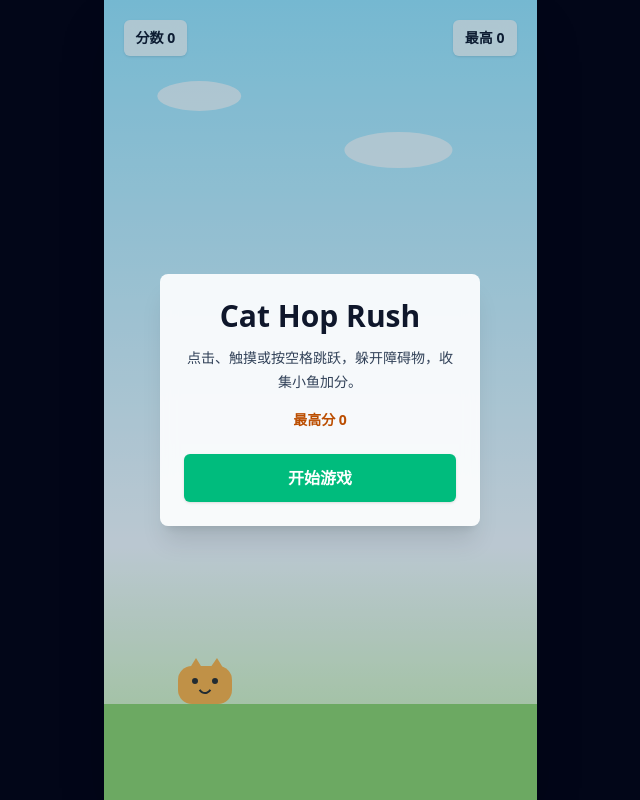
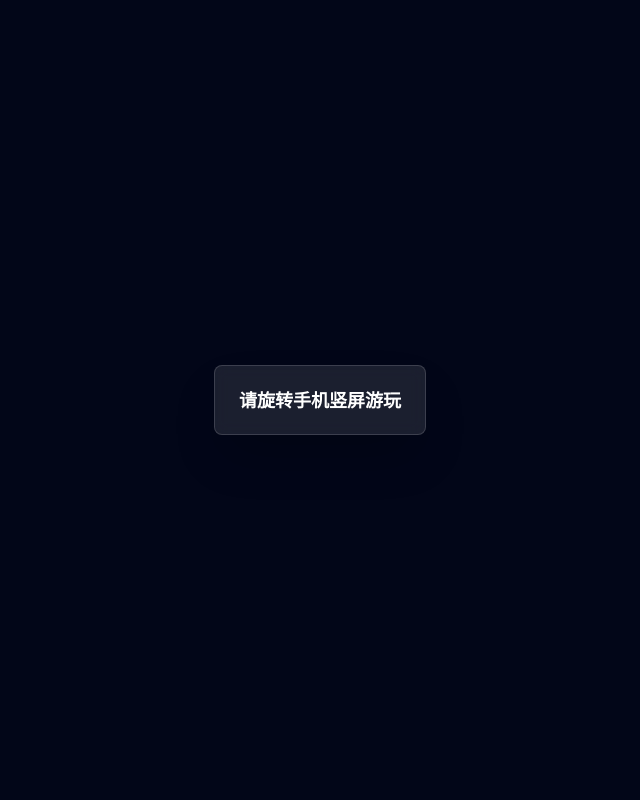
Before and after one commit to Shuyue16/h5-cat-hop, a React (Vite) app: page / in a window 1280 px wide. Shown: the whole page, without its empty margins (320-960 px from the left). Built offline with nearby package versions, Linux system fonts and the light colour scheme.

Commit message:
feat: implement cat hop mvp

```diff
--- a/index.html
+++ b/index.html
@@ -3,8 +3,11 @@
   <head>
     <meta charset="UTF-8" />
     <link rel="icon" type="image/svg+xml" href="/favicon.svg" />
-    <meta name="viewport" content="width=device-width, initial-scale=1.0" />
-    <title>h5-cat-hop</title>
+    <meta
+      name="viewport"
+      content="width=device-width, initial-scale=1.0, maximum-scale=1.0, user-scalable=no, viewport-fit=cover"
+    />
+    <title>Cat Hop Rush</title>
   </head>
   <body>
     <div id="root"></div>
--- a/src/App.tsx
+++ b/src/App.tsx
@@ -1,25 +1,39 @@
-import { useCallback, useEffect, useMemo, useState } from 'react'
+import { useCallback, useEffect, useMemo, useState, type TouchEvent } from 'react'
 import { GameCanvas } from './components/GameCanvas'
 import { GameOverPanel } from './components/GameOverPanel'
 import { HUD } from './components/HUD'
 import { StartPanel } from './components/StartPanel'
 import { DESIGN_HEIGHT, DESIGN_WIDTH } from './game/constants'
-import { createInitialState, jump, resizeGame, startGame, updateGame } from './game/engine'
+import { createInitialState, jump, startGame, updateGame } from './game/engine'
 import { useGameLoop } from './hooks/useGameLoop'
 
+type ViewportState = {
+  width: number
+  height: number
+  gameWidth: number
+  gameHeight: number
+  isLandscape: boolean
+}
+
+// 读取当前可视区域。visualViewport 对 iPhone Safari 地址栏收起/展开更友好。
+function getViewportState(): ViewportState {
+  const viewportWidth = window.visualViewport?.width ?? window.innerWidth
+  const viewportHeight = window.visualViewport?.height ?? window.innerHeight
+  const scale = Math.min(viewportWidth / DESIGN_WIDTH, viewportHeight / DESIGN_HEIGHT)
+
+  return {
+    width: viewportWidth,
+    height: viewportHeight,
+    gameWidth: Math.round(DESIGN_WIDTH * scale),
+    gameHeight: Math.round(DESIGN_HEIGHT * scale),
+    isLandscape: viewportWidth > viewportHeight,
+  }
+}
+
 function App() {
-  const gameSize = useMemo(() => {
-    const windowWidth = window.innerWidth
-    const windowHeight = window.innerHeight
-    const scale = Math.min(windowWidth / DESIGN_WIDTH, windowHeight / DESIGN_HEIGHT)
-
-    return {
-      width: Math.round(DESIGN_WIDTH * scale),
-      height: Math.round(DESIGN_HEIGHT * scale),
-    }
-  }, [])
-
-  const [state, setState] = useState(() => createInitialState(gameSize.width, gameSize.height))
+  const initialViewport = useMemo(() => getViewportState(), [])
+  const [viewport, setViewport] = useState(initialViewport)
+  const [state, setState] = useState(() => createInitialState(DESIGN_WIDTH, DESIGN_HEIGHT))
 
   const handleStart = useCallback(() => {
     setState((current) => startGame(current))
@@ -47,23 +61,46 @@ function App() {
 
   useEffect(() => {
     function handleResize() {
-      const scale = Math.min(window.innerWidth / DESIGN_WIDTH, window.innerHeight / DESIGN_HEIGHT)
-      setState((current) =>
-        resizeGame(current, Math.round(DESIGN_WIDTH * scale), Math.round(DESIGN_HEIGHT * scale)),
-      )
+      setViewport(getViewportState())
     }
 
     window.addEventListener('resize', handleResize)
-    return () => window.removeEventListener('resize', handleResize)
+    window.visualViewport?.addEventListener('resize', handleResize)
+
+    return () => {
+      window.removeEventListener('resize', handleResize)
+      window.visualViewport?.removeEventListener('resize', handleResize)
+    }
   }, [])
 
+  // touchstart 覆盖整块游戏区域，手机上点任意位置都能触发跳跃。
+  const handleTouchStart = useCallback(
+    (event: TouchEvent<HTMLElement>) => {
+      event.preventDefault()
+      handleJump()
+    },
+    [handleJump],
+  )
+
   return (
-    <main className="flex min-h-dvh items-center justify-center bg-slate-950">
+    <main
+      className="fixed inset-0 flex items-center justify-center overflow-hidden bg-slate-950"
+      style={{ width: viewport.width, height: viewport.height }}
+    >
+      {viewport.isLandscape && (
+        <div className="absolute inset-0 z-20 flex items-center justify-center bg-slate-950 px-8 text-center text-white">
+          <div className="rounded-lg border border-white/15 bg-white/10 px-6 py-5 text-lg font-bold shadow-2xl backdrop-blur">
+            请旋转手机竖屏游玩
+          </div>
+        </div>
+      )}
       <section
         className="relative overflow-hidden bg-sky-100 shadow-2xl"
-        style={{ width: state.width, height: state.height }}
+        style={{ width: viewport.gameWidth, height: viewport.gameHeight }}
+        onPointerDown={handleJump}
+        onTouchStart={handleTouchStart}
       >
-        <GameCanvas state={state} onJump={handleJump} />
+        <GameCanvas state={state} />
         <HUD score={state.score} bestScore={state.bestScore} />
         {state.status === 'ready' && <StartPanel bestScore={state.bestScore} onStart={handleStart} />}
         {state.status === 'gameOver' && (
--- a/src/components/GameCanvas.tsx
+++ b/src/components/GameCanvas.tsx
@@ -4,10 +4,9 @@ import type { GameState } from '../game/types'
 
 type GameCanvasProps = {
   state: GameState
-  onJump: () => void
 }
 
-export function GameCanvas({ state, onJump }: GameCanvasProps) {
+export function GameCanvas({ state }: GameCanvasProps) {
   const canvasRef = useRef<HTMLCanvasElement | null>(null)
 
   useEffect(() => {
@@ -18,8 +17,15 @@ export function GameCanvas({ state, onJump }: GameCanvasProps) {
       return
     }
 
-    canvas.width = state.width
-    canvas.height = state.height
+    // 高清屏会有更高的 devicePixelRatio，按 DPR 放大真实画布可以避免 Canvas 发糊。
+    const dpr = Math.min(window.devicePixelRatio || 1, 3)
+    canvas.width = Math.round(state.width * dpr)
+    canvas.height = Math.round(state.height * dpr)
+    canvas.style.width = '100%'
+    canvas.style.height = '100%'
+
+    // 逻辑坐标仍然使用 480x800，绘制时由 Canvas 自动映射到高清像素。
+    ctx.setTransform(dpr, 0, 0, dpr, 0, 0)
     drawGame(ctx, state)
   }, [state])
 
@@ -28,7 +34,6 @@ export function GameCanvas({ state, onJump }: GameCanvasProps) {
       ref={canvasRef}
       className="h-full w-full touch-none select-none"
       aria-label="Cat Hop Rush game canvas"
-      onPointerDown={onJump}
     />
   )
 }
--- a/src/game/constants.ts
+++ b/src/game/constants.ts
@@ -1,5 +1,5 @@
-export const DESIGN_WIDTH = 390
-export const DESIGN_HEIGHT = 720
+export const DESIGN_WIDTH = 480
+export const DESIGN_HEIGHT = 800
 
 export const STORAGE_BEST_SCORE_KEY = 'cat-hop-rush-best-score'
 
--- a/src/index.css
+++ b/src/index.css
@@ -11,12 +11,22 @@ body,
   height: 100%;
   margin: 0;
   overflow: hidden;
+  position: fixed;
+  inset: 0;
+  touch-action: none;
 }
 
 body {
   font-family: system-ui, -apple-system, BlinkMacSystemFont, "Segoe UI", sans-serif;
   overscroll-behavior: none;
   -webkit-tap-highlight-color: transparent;
+  -webkit-text-size-adjust: 100%;
+  user-select: none;
+}
+
+button,
+canvas {
+  touch-action: manipulation;
 }
 
 /* 分数变化时让 HUD 轻轻弹一下，提醒玩家刚刚得分。 */
```
